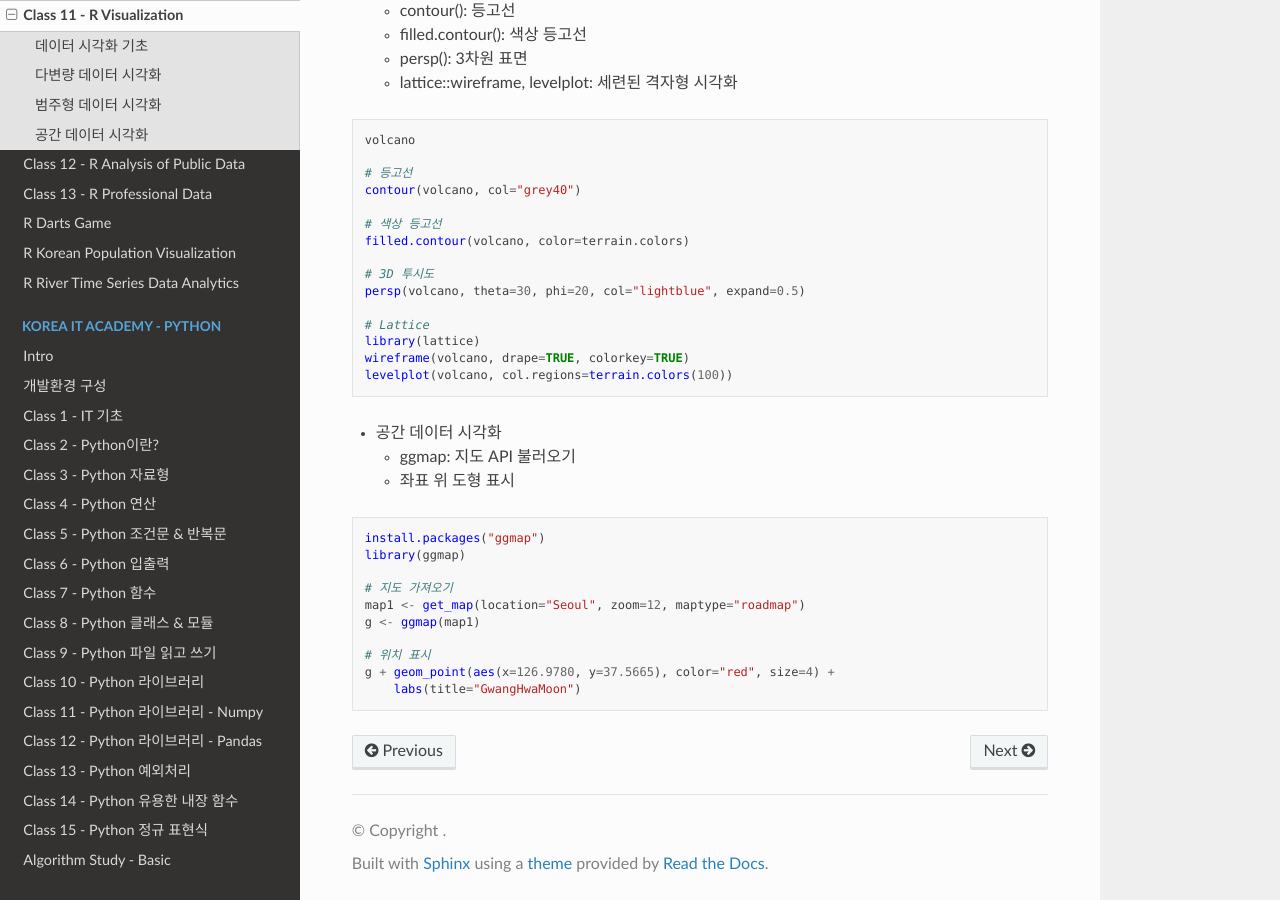
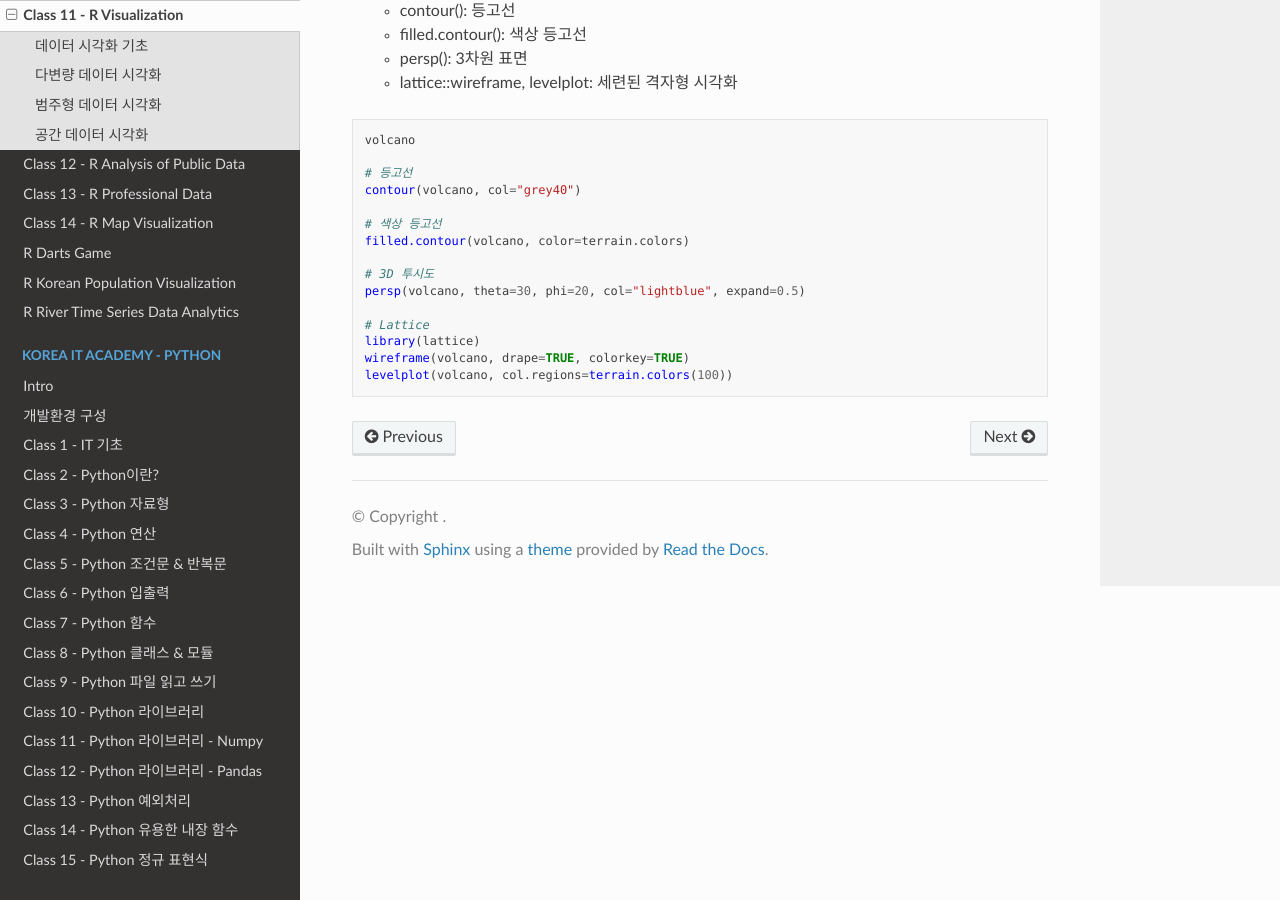
Before and after one commit to JeongSooNa/JeongSooNa-Docs, a Sphinx documentation site: the page built from docs/Korea_IT_Academy-DA/class_11.md, in a window 1280 px wide and 900 px high, scrolled down 4070 px. Built offline with Sphinx 7.4.7 and the Read the Docs theme 3.1.0, drawn with Linux system fonts in a browser that asks for light colours; pages that are not in the unit, such as notebooks, are missing from menus.

Commit message:
update docs

````diff
--- a/docs/Korea_IT_Academy-DA/class_11.md
+++ b/docs/Korea_IT_Academy-DA/class_11.md
@@ -209,19 +209,3 @@ library(lattice)
 wireframe(volcano, drape=TRUE, colorkey=TRUE)
 levelplot(volcano, col.regions=terrain.colors(100))
 ```
-
-- 공간 데이터 시각화
-    - ggmap: 지도 API 불러오기
-    - 좌표 위 도형 표시
-```r
-install.packages("ggmap")
-library(ggmap)
-
-# 지도 가져오기
-map1 <- get_map(location="Seoul", zoom=12, maptype="roadmap")
-g <- ggmap(map1)
-
-# 위치 표시
-g + geom_point(aes(x=126.9780, y=37.5665), color="red", size=4) +
-    labs(title="GwangHwaMoon")
-```
````
Also changed, not shown: docs/Korea_IT_Academy-DA/class_12.md (+0 -2 lines), docs/Korea_IT_Academy-DA/class_13.md (+0 -3 lines), docs/Korea_IT_Academy-DA/class_14.md (added, +75 -0 lines), docs/index.md (+1 -0 lines), 1 other file.
